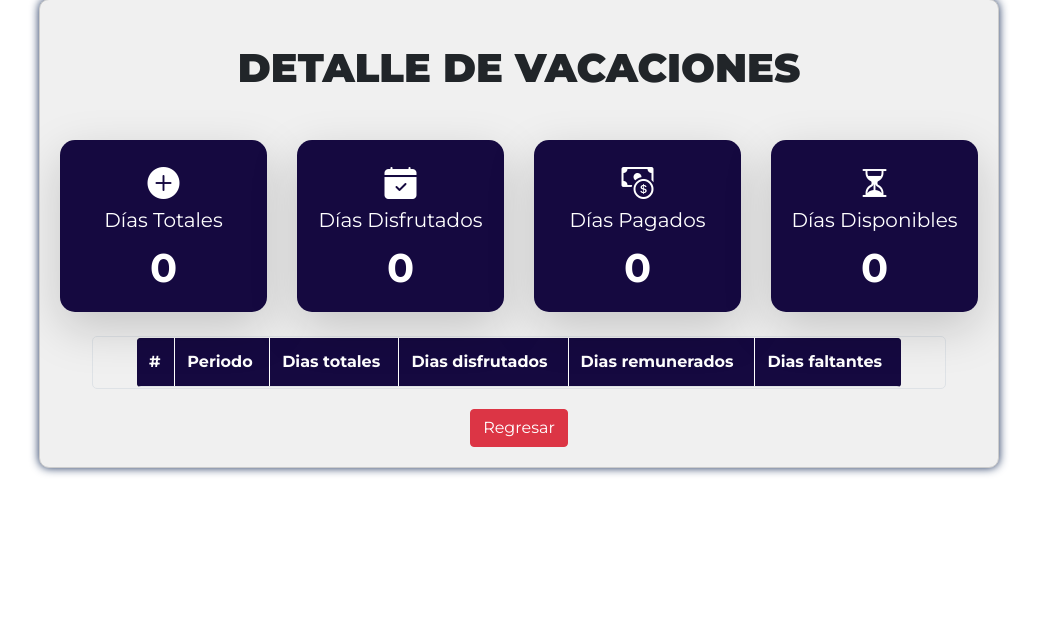
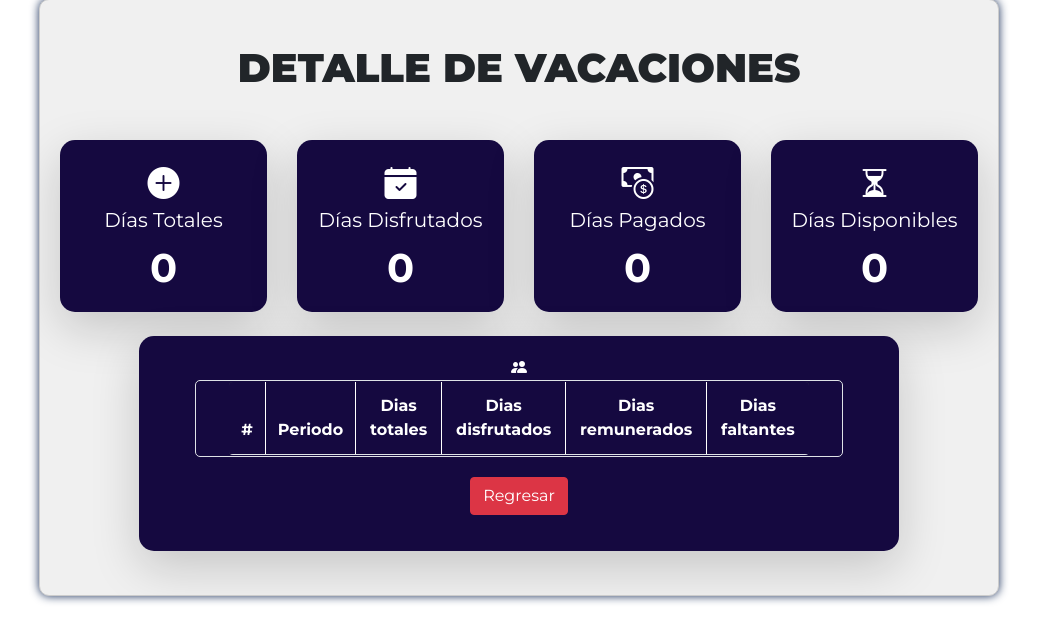
Before and after one commit to carloslozanot/infolabora, a PHP site: page /detalle_vacaciones.php in a window 1280 px wide. Shown: the part 81-723 px from the top of the page, without its empty margins (161-1198 px from the left). Run offline with PHP 8.4, Linux system fonts and the light colour scheme; the visitor is signed in with stand-in values (Sample User, id 1); data that the repository does not hold is empty; some libraries are stand-ins or nearby versions.

Commit message:
Update detalle_vacaciones.php

```diff
--- a/detalle_vacaciones.php
+++ b/detalle_vacaciones.php
@@ -104,6 +104,11 @@ include("php/conexion.php");
                 </div>
             </div>
 
+            <div class="col-md-10 mb-4">
+                <div class="card card-hover shadow-lg border-0 text-center">
+                    <div class="card-body">
+                        <div class="mb-3">
+                            <i class="bi bi-people-fill icono-card"></i>
                             <div class="tabla-vacaciones">
                                 <table class="table table-bordered table-hover table-striped tabla-vacaciones">
                                     <thead class="table-dark">
@@ -142,6 +147,9 @@ include("php/conexion.php");
                             </div>
                         </div>
                     </div>
+                </div>
+            </div>
+        </div>
 
 </body>
 
```
Lines whose indentation alone changed are shown as unchanged.
